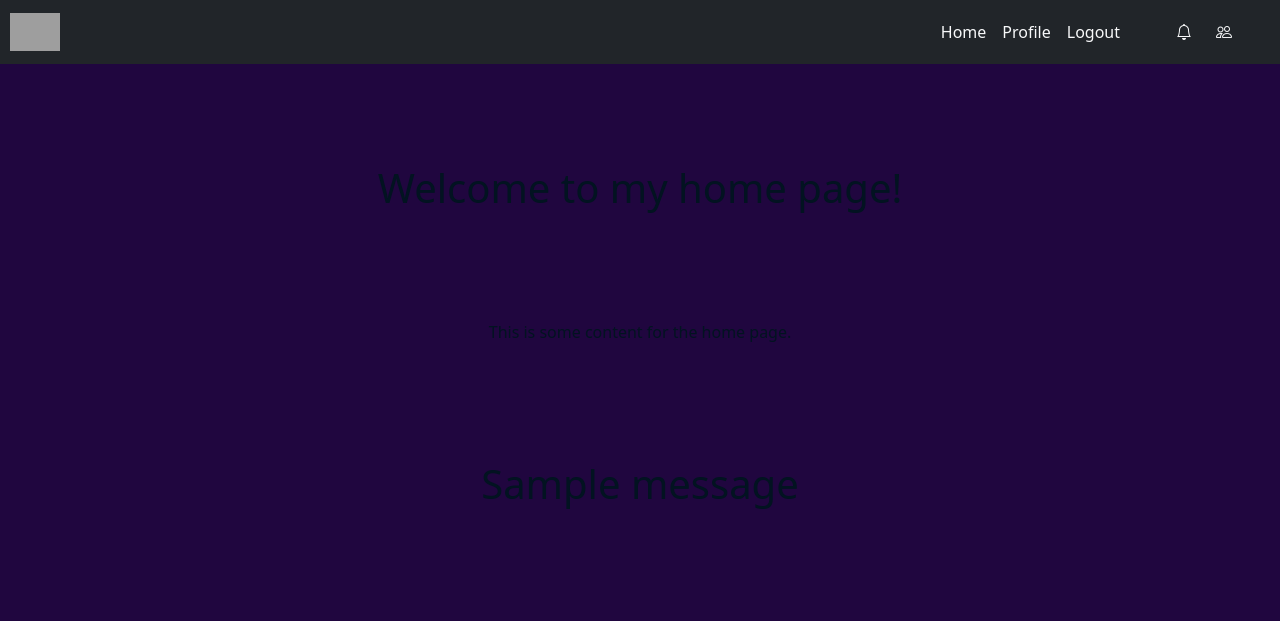
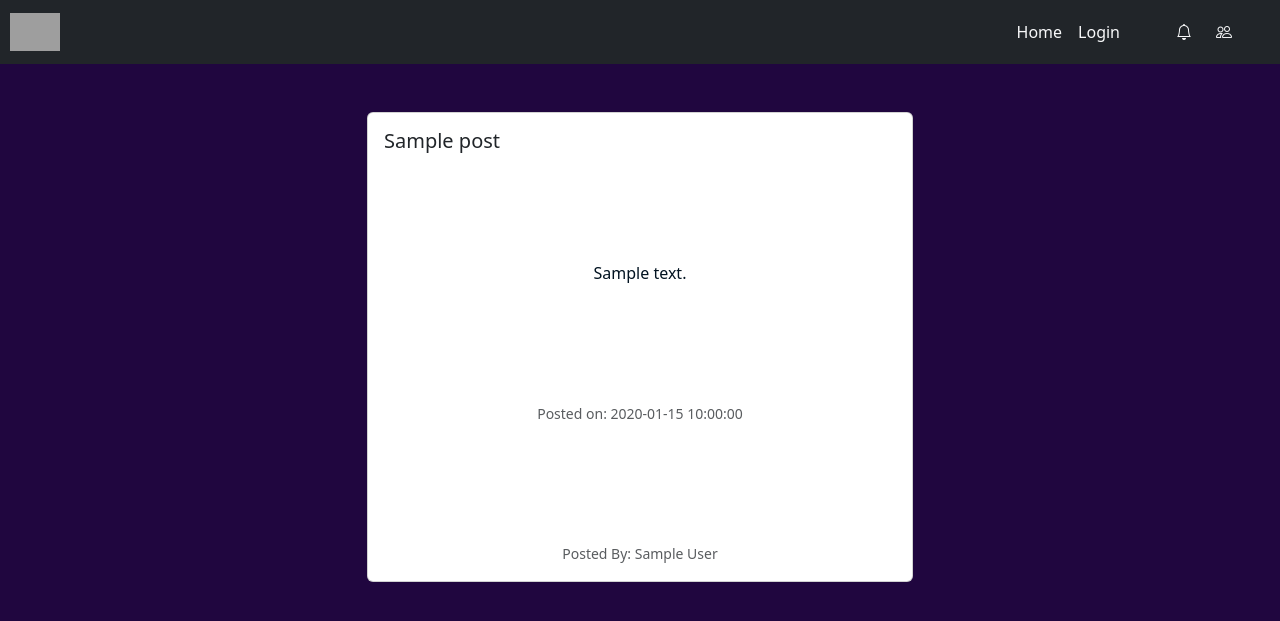
Before and after one commit to Eslamhassanfouad/Flask-Project, a Flask app: page /home in a window 1280 px wide. Shown: the top 621 px of the page. Run offline with Flask 3, Linux system fonts and the light colour scheme; tables that the repository leaves empty hold one stand-in row (values such as "Sample post"); one stand-in notice (Sample message) is shown; some libraries are stand-ins or nearby versions; grey boxes are pictures that could not be loaded.

Commit message:
fixing the home and profile pages

```diff
--- a/flasktasks/__init__.py
+++ b/flasktasks/__init__.py
@@ -21,5 +21,4 @@ login_manager = LoginManager(app)
 login_manager.login_view = 'login_endpoint'
 
 from flasktasks import routes
-from flasktasks.routes import users
 from flasktasks.models import User
--- a/flasktasks/routes.py
+++ b/flasktasks/routes.py
@@ -10,21 +10,12 @@ import os
 
 nav_items = [
     {'name': 'Home', 'url': '/home'},
-    {'name': 'Profile', 'url': '/profile'},
     {'name': 'Register', 'url': '/register'},
     {'name': 'Login', 'url': '/login'}
 
 
 ]
 
-users = [
-    {'email': 'test@example.com',
-     'password1':'12345678',
-      },
-     {'email': 'test2@example.com',
-     'password1':'12345678',
-      },
-]
 
 
 
@@ -34,7 +25,7 @@ def home_endpoint():
     if current_user.is_authenticated:
         nav_items = [
     {'name': 'Home', 'url': '/home'},
-    {'name': 'Profile', 'url': '/profile'},
+    {'name': 'Profile', 'url': f'/profile/{current_user.id}'},
     {'name': 'Logout', 'url': '/logout'}
 
 
@@ -42,33 +33,17 @@ def home_endpoint():
     else:
         nav_items = [
     {'name': 'Home', 'url': '/home'},
-    {'name': 'Profile', 'url': '/profile'},
-    {'name': 'Logout', 'url': '/logout'}
+    {'name': 'Login', 'url': '/login'}
 
 
 ]
 
-    return render_template('home.html' , nav_items=nav_items)
-
-@app.route('/profile')
-def profile_endpoint():
-    if current_user.is_authenticated:
-        nav_items = [
-    {'name': 'Home', 'url': '/home'},
-    {'name': 'Profile', 'url': '/profile'},
-    {'name': 'Logout', 'url': '/logout'}
-
-
-]
-    else:
-        nav_items = [
-    {'name': 'Home', 'url': '/home'},
-    {'name': 'Profile', 'url': '/profile'},
-    {'name': 'Logout', 'url': '/logout'}
-
-
-]
-    return render_template('profile.html', nav_items=nav_items)
+    with app.app_context():
+        #  posts = Post.query.all()
+         posts = db.session.query(Post, User).join(Post, (User.id == Post.user_id)).all()
+         for post in posts:
+              print(post[1])
+    return render_template('home.html' , nav_items=nav_items , posts=posts)
 
 @app.route('/register' , methods=['POST','GET'])
 def register_endpoint():
@@ -129,11 +104,13 @@ def logout():
     logout_user()
     return redirect(url_for('login_endpoint'))
 
-@app.route('/profile',methods=['GET','POST'])
-def profile():
+@app.route('/profile/<int:id>',methods=['GET','POST'])
+@login_required
+def profile(id):
+    status = "NotFriend"
     nav_items = [
     {'name': 'Home', 'url': '/home'},
-    {'name': 'Profile', 'url': '/profile'},
+    {'name': 'Profile', 'url': f'/profile/{current_user.id}'},
     {'name': 'Logout', 'url': '/logout'}
 
 
@@ -146,21 +123,30 @@ def profile():
         db.session.add(new_post)
         db.session.commit()
 
-    posts = Post.query.all()
-    return render_template('profile.html', posts=posts,nav_items=nav_items)
+    if check_request(id , current_user.id):
+         status = "Requested"
+    if is_friend(id , current_user.id):
+         status = "Friend"
+
+    posts = Post.query.filter_by(user_id=id)
+    user = User.query.filter_by(id=id).first()
+    if user:
+        return render_template('profile.html', posts=posts,nav_items=nav_items, user=user, status=status)
+    else:
+         return render_template('not_found.html')
 
 
-@app.route('/posts')
-def view_posts():
-    nav_items = [
-    {'name': 'Home', 'url': '/home'},
-    {'name': 'Profile', 'url': '/profile'},
-    {'name': 'Logout', 'url': '/logout'}
+# @app.route('/posts')
+# def view_posts():
+#     nav_items = [
+#     {'name': 'Home', 'url': '/home'},
+#     {'name': 'Profile', 'url': f'/profile/' + current_user.id},
+#     {'name': 'Logout', 'url': '/logout'}
 
 
-]
-    posts = Post.query.all()
-    return render_template('posts.html', posts=posts,nav_items=nav_items)
+# ]
+#     posts = Post.query.all()
+#     return render_template('posts.html', posts=posts,nav_items=nav_items)
 
 @app.route('/delete_post/<int:post_id>', methods=['POST'])
 def delete_post(post_id):
@@ -274,3 +260,19 @@ def send_notification(friendship , type):
 def show_notifications():
       notifications = current_user.notifications
       return render_template('notifications.html', data = {'notifications':notifications})
+
+
+def check_request(sender_id , reciever_id):
+     with app.app_context():
+          request_sent = db.session.query(requests_table).filter_by(sender_id=sender_id, reciever_id = reciever_id).first()
+          request_received = db.session.query(requests_table).filter_by(sender_id=reciever_id, reciever_id = sender_id).first()
+          print(request_received)
+          print(request_sent)
+          return request_sent is not None or request_received is not None
+
+
+def is_friend(user1_id, user2_id):
+     with app.app_context():
+          friend_of = db.session.query(friends_table).filter_by(user_id = user1_id, friend_id = user2_id).first()
+          friend_to= db.session.query(friends_table).filter_by(user_id = user2_id, friend_id = user1_id).first()
+          return  friend_of is not None  or friend_to is not None
--- a/flasktasks/templates/home.html
+++ b/flasktasks/templates/home.html
@@ -3,14 +3,49 @@
     <link rel="stylesheet" type="text/css" href="{{ url_for('static', filename='home.css') }}">
     {% endblock %}
 {% block content %}
-  <h1>Welcome to my home page!</h1>
-  <p>This is some content for the home page.</p>
-  {% with messages = get_flashed_messages() %} {% if messages %} {% for message in messages %}
-      <h1>{{ message }}</h1>
-      {% endfor %}
+
+<div class="container mt-5">
+    {% with messages = get_flashed_messages() %}
+      {% if messages %}
+        <div id="flash-messages">
+          {% for message in messages %}
+            <div class="alert alert-danger alert-dismissible fade show" role="alert">
+              {{ message }}
+              <button type="button" class="btn-close" data-bs-dismiss="alert" aria-label="Close"></button>
+            </div>
+          {% endfor %}
+        </div>
       {% endif %}
+    {% endwith %}
+  <div class="row">
+    {% for post in posts %}
+    <div class="col-md-6 offset-md-3">
+      <div class="card mb-3">
+        <div class="card-body">
+          <h5 class="card-title">{{ post.0.title }}</h5>
+          <p class="card-text">{{ post.0.content }}</p>
+          <p class="card-text"><small class="text-muted">Posted on: {{ post.0.date_posted }}</small></p>
+          <p class="card-text"><small class="text-muted">Posted By: {{ post.1.name }}</small></p>
 
-      {% endwith %}
+
+        </div>
+      </div>
+    </div>
+    {% endfor %}
+  </div>
+</div>
+
+<script>
+  // Automatically hide flash messages after 2 seconds
+  setTimeout(function() {
+    let flashMessages = document.getElementById('flash-messages');
+    if (flashMessages) {
+      flashMessages.innerHTML = '';
+      flashMessages.style.display = 'none'; // Optional: Hide the container element
+    }
+  }, 1000);
+</script>
+
 {% endblock %}
 
 {% with nav_items = nav_items %}
```
Also changed, not shown: flasktasks/templates/not_found.html (added, +50 -0 lines), flasktasks/templates/profile.html (+60 -3 lines), flasktasks/static/uploads/istockphoto-1162798394-612x612.jpg (added).
